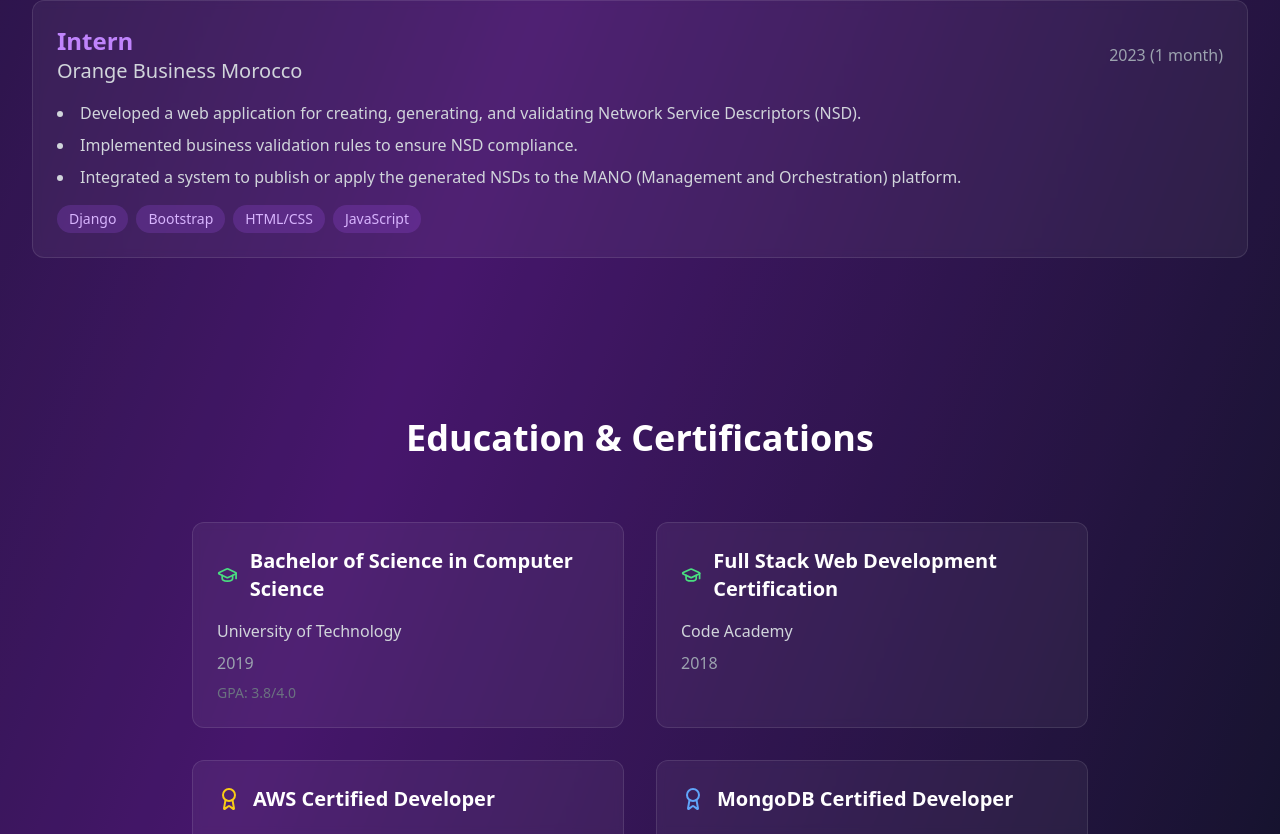
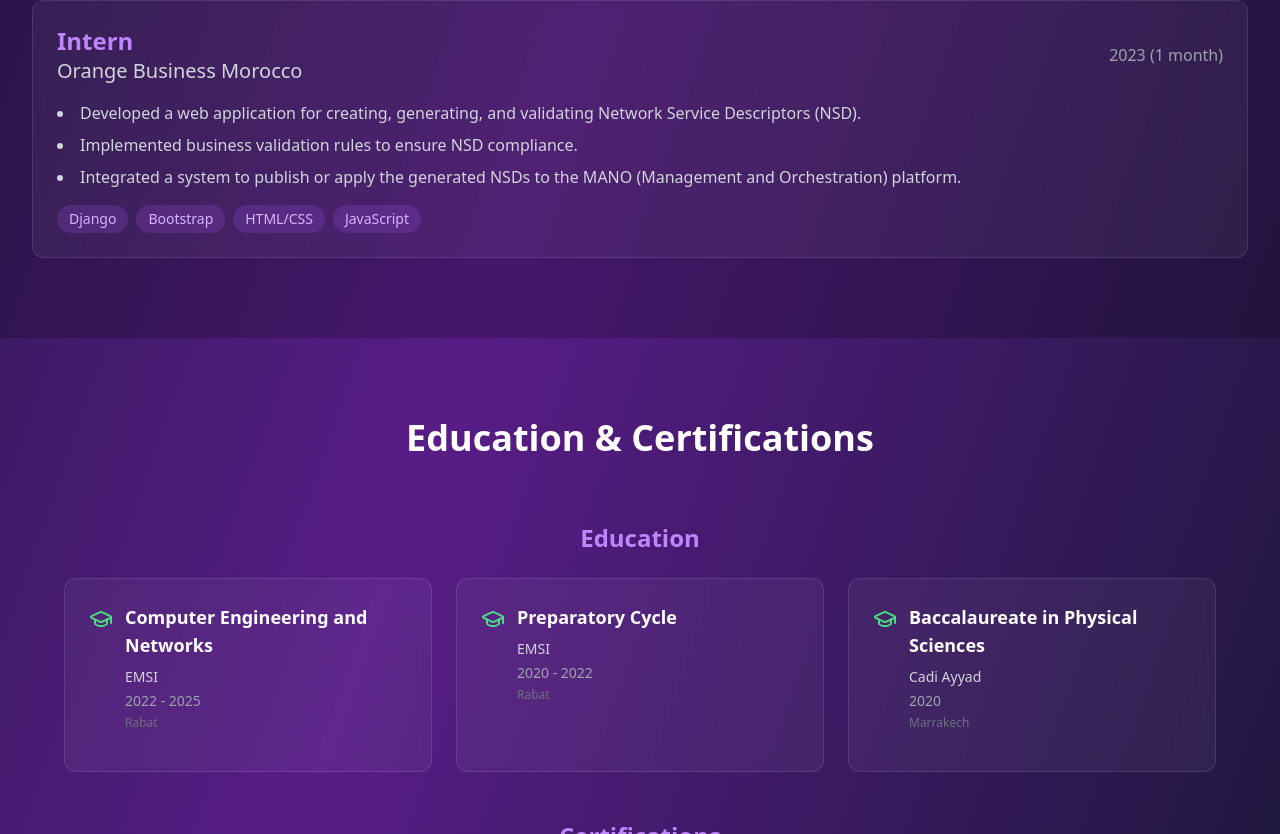
Before and after one commit to stahiomar/Omar-portfolio, a React (Create React App) app: page / in a window 1280 px wide. Shown: the part 1966-2800 px from the top of the page. Built offline with nearby package versions, Linux system fonts and the light colour scheme.

Commit message:
updated education and certifications

```diff
--- a/src/App.js
+++ b/src/App.js
@@ -6,7 +6,7 @@ import './index.css';
 const App = () => {
   const skills = {
     frontend: ['React', 'Next.js', 'TypeScript', 'JavaScript', 'HTML5', 'CSS3', 'Bootstrap', 'Angular'],
-    backend: ['Node.js', 'Python', 'Django', 'REST APIs', 'GraphQL', 'JWT'],
+    backend: ['Spring boot', 'Python', 'Django', 'REST APIs', 'GraphQL', 'JWT'],
     databases: ['MongoDB', 'PostgreSQL', 'MySQL', 'MariaDB', 'AmazonS3'],
     devops: ['Docker', 'Jenkins,', 'Git', 'CI/CD', 'Linux']
   };
@@ -73,15 +73,50 @@ const App = () => {
 
   const education = [
     {
-      degree: 'Bachelor of Science in Computer Science',
-      institution: 'University of Technology',
-      year: '2019',
-      gpa: '3.8/4.0'
+      degree: 'Computer Engineering and Networks',
+      institution: 'EMSI',
+      period: '2022 - 2025',
+      location: 'Rabat'
     },
     {
-      degree: 'Full Stack Web Development Certification',
-      institution: 'Code Academy',
-      year: '2018'
+      degree: 'Preparatory Cycle',
+      institution: 'EMSI',
+      period: '2020 - 2022',
+      location: 'Rabat'
+    },
+    {
+      degree: 'Baccalaureate in Physical Sciences',
+      institution: 'Cadi Ayyad',
+      period: '2020',
+      location: 'Marrakech'
+    }
+  ];
+
+  const certifications = [
+    {
+      title: 'Building Scalable Java Microservices with Spring Boot and Spring Cloud',
+      issuer: 'Google Cloud - Coursera',
+      icon: 'code'
+    },
+    {
+      title: 'Agile with Atlassian Jira',
+      issuer: 'Atlassian - Coursera',
+      icon: 'briefcase'
+    },
+    {
+      title: 'Modeling Software Systems using UML',
+      issuer: 'The Hong Kong University of Science and Technology - Coursera',
+      icon: 'award'
+    },
+    {
+      title: 'Virtual Networks in Azure',
+      issuer: 'Whizlabs - Coursera',
+      icon: 'server'
+    },
+    {
+      title: 'McKinsey Forward Program',
+      issuer: 'McKinsey Academy',
+      icon: 'award'
     }
   ];
 
@@ -304,7 +339,7 @@ const App = () => {
       </section>
 
       {/* Education & Certifications */}
-      <section className="py-20 px-4 sm:px-6 lg:px-8 bg-black/20">
+      <section className="py-20 px-4 sm:px-6 lg:px-8">
         <div className="max-w-7xl mx-auto">
           <motion.h2
             className="text-4xl font-bold text-center mb-16"
@@ -316,59 +351,57 @@ const App = () => {
             Education & Certifications
           </motion.h2>
 
-          <div className="grid grid-cols-1 md:grid-cols-2 gap-8 max-w-4xl mx-auto">
+          {/* Education */}
+          <div className="mb-12">
+            <h3 className="text-2xl font-semibold text-purple-400 mb-6 text-center">Education</h3>
+            <div className="grid grid-cols-1 md:grid-cols-3 gap-6 max-w-6xl mx-auto">
               {education.map((edu, index) => (
                 <motion.div
                   key={index}
-                initial={{ opacity: 0, x: index % 2 === 0 ? -20 : 20 }}
-                whileInView={{ opacity: 1, x: 0 }}
-                viewport={{ once: true }}
-                transition={{ duration: 0.6 }}
-                className="bg-white/5 backdrop-blur-sm rounded-xl p-6 border border-white/10"
-              >
-                <div className="flex items-center mb-4">
-                  <GraduationCap className="w-6 h-6 text-green-400 mr-3" />
-                  <h3 className="text-xl font-bold">{edu.degree}</h3>
-                </div>
-                <p className="text-gray-300 mb-2">{edu.institution}</p>
-                <p className="text-gray-400">{edu.year}</p>
-                {edu.gpa && <p className="text-sm text-gray-500 mt-2">GPA: {edu.gpa}</p>}
-              </motion.div>
-            ))}
-
-            <motion.div
                   initial={{ opacity: 0, y: 20 }}
                   whileInView={{ opacity: 1, y: 0 }}
                   viewport={{ once: true }}
-              transition={{ duration: 0.6, delay: 0.2 }}
-              className="bg-white/5 backdrop-blur-sm rounded-xl p-6 border border-white/10"
+                  transition={{ duration: 0.6, delay: index * 0.1 }}
+                  className="bg-white/5 backdrop-blur-sm rounded-xl p-6 border border-white/10 hover:border-purple-500/30 transition-all duration-300"
                 >
-              <div className="flex items-center mb-4">
-                <Award className="w-6 h-6 text-yellow-400 mr-3" />
-                <h3 className="text-xl font-bold">AWS Certified Developer</h3>
+                  <div className="flex items-start mb-4">
+                    <GraduationCap className="w-6 h-6 text-green-400 mr-3 mt-1 flex-shrink-0" />
+                    <div>
+                      <h4 className="text-lg font-bold mb-2">{edu.degree}</h4>
+                      <p className="text-gray-300 text-sm mb-1">{edu.institution}</p>
+                      <p className="text-gray-400 text-sm">{edu.period}</p>
+                      <p className="text-gray-500 text-xs mt-1">{edu.location}</p>
                     </div>
-              <p className="text-gray-300 mb-2">Amazon Web Services</p>
-              <p className="text-gray-400">2023</p>
+                  </div>
                 </motion.div>
+              ))}
+            </div>
+          </div>
 
+          {/* Certifications */}
+          <div>
+            <h3 className="text-2xl font-semibold text-purple-400 mb-6 text-center">Certifications</h3>
+            <div className="grid grid-cols-1 md:grid-cols-2 lg:grid-cols-3 gap-6 max-w-6xl mx-auto">
+              {certifications.map((cert, index) => (
                 <motion.div
+                  key={index}
                   initial={{ opacity: 0, y: 20 }}
                   whileInView={{ opacity: 1, y: 0 }}
                   viewport={{ once: true }}
-              transition={{ duration: 0.6, delay: 0.3 }}
-              className="bg-white/5 backdrop-blur-sm rounded-xl p-6 border border-white/10"
+                  transition={{ duration: 0.6, delay: index * 0.1 }}
+                  className="bg-white/5 backdrop-blur-sm rounded-xl p-6 border border-white/10 hover:border-yellow-500/30 transition-all duration-300"
                 >
-              <div className="flex items-center mb-4">
-                <Award className="w-6 h-6 text-blue-400 mr-3" />
-                <h3 className="text-xl font-bold">MongoDB Certified Developer</h3>
+                  <div className="flex items-start mb-3">
+                    <Award className="w-5 h-5 text-yellow-400 mr-3 mt-1 flex-shrink-0" />
+                    <h4 className="text-base font-bold leading-tight">{cert.title}</h4>
                   </div>
-              <p className="text-gray-300 mb-2">MongoDB Inc.</p>
-              <p className="text-gray-400">2022</p>
+                  <p className="text-gray-300 text-sm">{cert.issuer}</p>
                 </motion.div>
+              ))}
+            </div>
           </div>
         </div>
       </section>
-
       {/* Contact Section */}
       <section id="contact" className="py-20 px-4 sm:px-6 lg:px-8">
         <div className="max-w-4xl mx-auto text-center">
```
Lines whose indentation alone changed are shown as unchanged.
